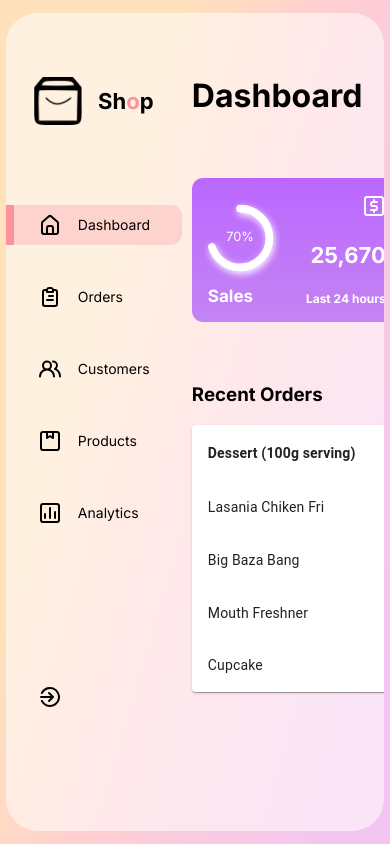
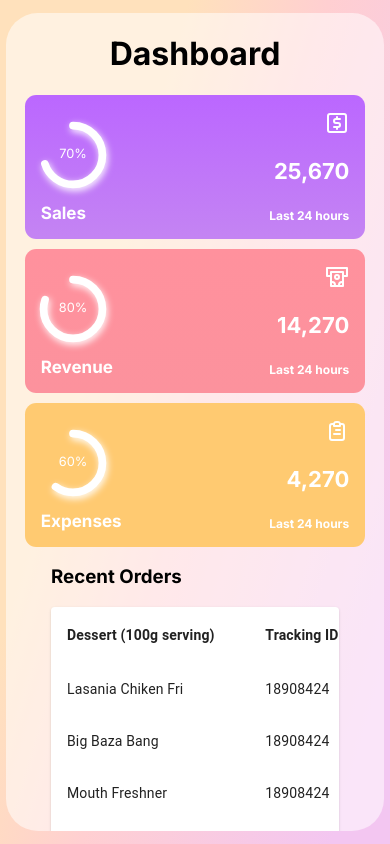
Before and after one commit to komenAnna/React-Responsive-Dashboard, a React (Create React App) app: page / in a window 390 px wide. Built offline with nearby package versions, Linux system fonts and the light colour scheme.

Commit message:
mobile responsive

```diff
--- a/src/App.css
+++ b/src/App.css
@@ -36,3 +36,14 @@
   grid-template-columns: 11rem auto 20rem;
   gap: 10px;
 }
+
+/* Mobile view */
+@media screen and (max-width: 768px) {
+  .AppGlass{
+    grid-template-columns: 1fr;
+    overflow: scroll;
+  }
+  .AppGlass::-webkit-scrollbar{
+    display: none;
+  }
+}
--- a/src/components/Card/Card.css
+++ b/src/components/Card/Card.css
@@ -87,3 +87,13 @@
 .chartContainer {
     width: 70%;
 }
+
+/* Mobile View */
+@media screen and (max-width: 768px){
+    .ExpandedCard{
+        top: 8rem;
+        left: 25px;
+        height: 50%;
+        width: 80%;
+    }
+}
--- a/src/components/Cards/Cards.css
+++ b/src/components/Cards/Cards.css
@@ -5,3 +5,11 @@
 .parentContainer {
     width: 100%;
 }
+
+/* Mobile View */
+@media screen and (max-width: 768px){
+    .Cards{
+        width: 90%;
+        flex-direction: column;
+    }
+}
--- a/src/components/CustomerReview/CustomerReview.css
+++ b/src/components/CustomerReview/CustomerReview.css
@@ -4,3 +4,11 @@
     height: auto;
     border-radius: 0.7rem;
 }
+
+/* Mobile View */
+@media screen and (max-width: 768px){
+    .CustomerReview{
+        width: 95%;
+    }
+
+}
--- a/src/components/MainDash/MainDash.css
+++ b/src/components/MainDash/MainDash.css
@@ -3,3 +3,10 @@
     flex-direction: column;
     justify-content: space-evenly;
 }
+
+/* Mobile View */
+@media screen and (max-width: 768px){
+    .MainDash{
+        align-items: center;
+    }
+}
--- a/src/components/Sidebar/sidebar.css
+++ b/src/components/Sidebar/sidebar.css
@@ -59,3 +59,10 @@
     bottom: 1rem;
     width: 100%;
 }
+
+/* Mobile View */
+@media screen and (max-width: 768px){
+    .Sidebar{
+        display: none;
+    }
+}
--- a/src/components/Table/Table.css
+++ b/src/components/Table/Table.css
@@ -23,3 +23,11 @@
     color: #6366f1 !important;
     font-weight: bold;
 }
+
+/* Mobile View */
+@media screen and (max-width: 768px){
+    .Table {
+        position: relative;
+        width: 18rem;
+    }
+}
--- a/src/components/Table/Table.jsx
+++ b/src/components/Table/Table.jsx
@@ -43,7 +43,7 @@ const makeStatus = (status)=>{
 
 export default function BasicTable() {
   return (
-    <div className="table">
+    <div className="Table">
       <h3>Recent Orders</h3>
       <TableContainer component={Paper}>
         <Table sx={{ minWidth: 650 }} aria-label="simple table">
--- a/src/components/Updates/Updates.css
+++ b/src/components/Updates/Updates.css
@@ -21,3 +21,11 @@
     font-weight: bold;
 
 }
+
+/* Mobile View */
+@media screen and (max-width: 768px){
+    .Updates{
+        width: 80%;
+    }
+
+}
```
